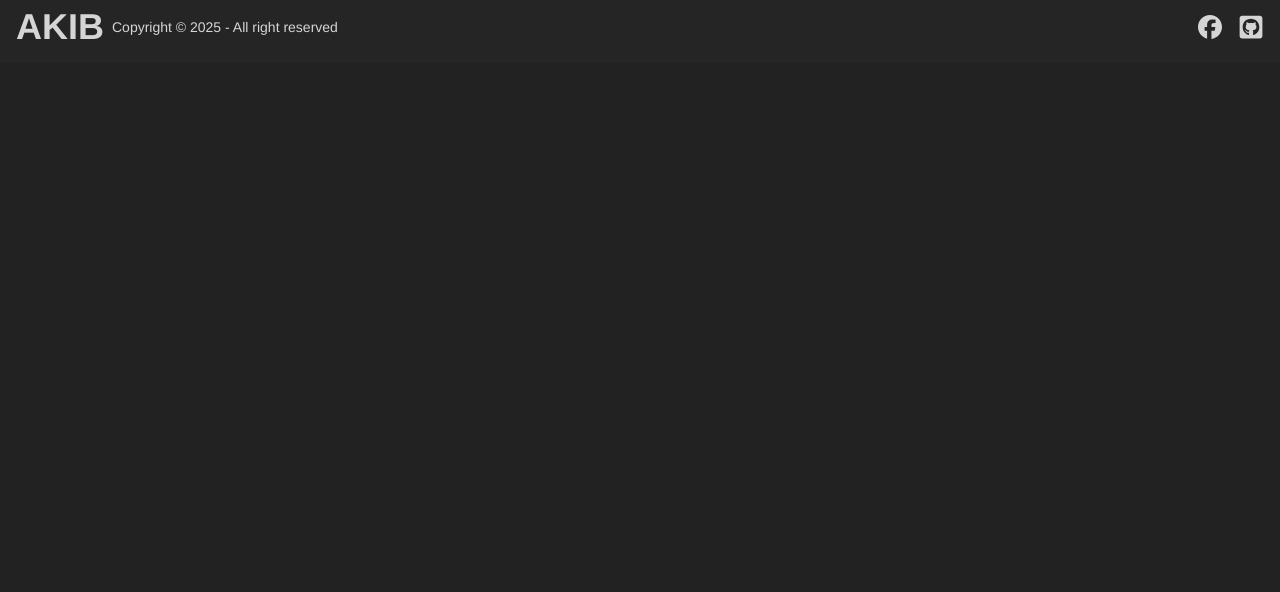
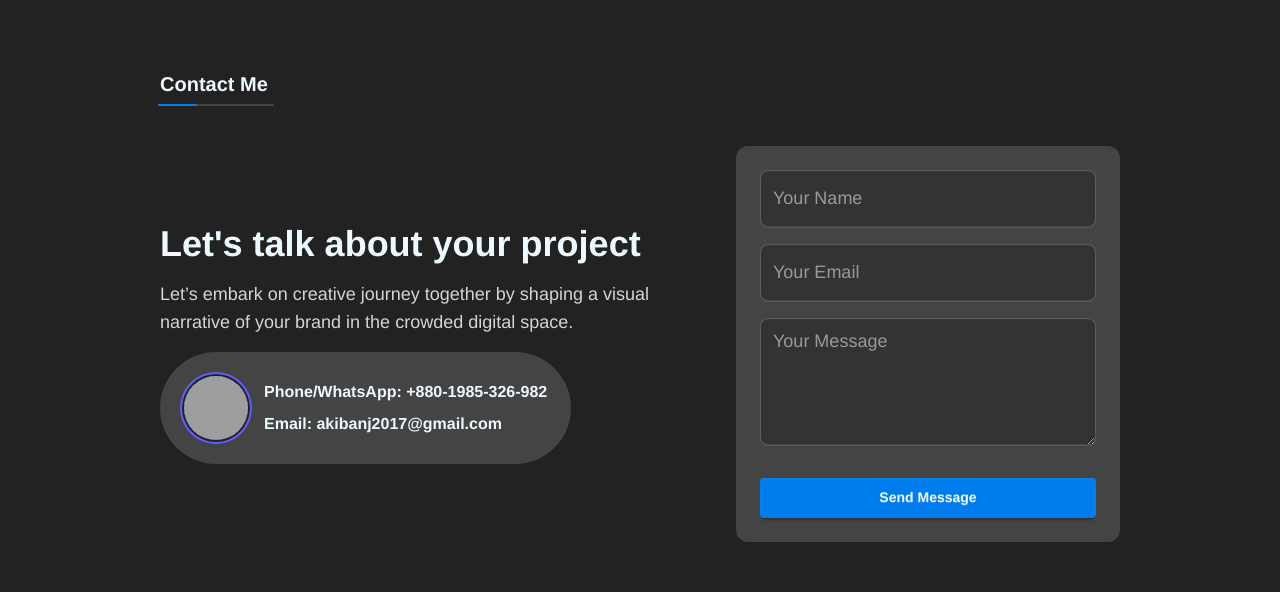
Before and after one commit to Akib-dev1/Professional-Portfolio, a React (Vite) app: page / in a window 1280 px wide. Shown: the part 2966-3558 px from the top of the page. Before the commit the page ends 3029 px from the top, so only its background shows below. Built offline with nearby package versions, Linux system fonts and the light colour scheme; grey boxes are pictures that could not be loaded.

Commit message:
Contact Me Done

```diff
--- a/src/Routes/Home.jsx
+++ b/src/Routes/Home.jsx
@@ -5,6 +5,7 @@ import { FaGithubSquare } from "react-icons/fa";
 import { FaFacebook } from "react-icons/fa6";
 import Education from "../Sections/Education";
 import Projects from "../Sections/Projects";
+import Contact from "../Sections/Contact";
 
 const Home = ({projects}) => {
   return (
@@ -52,6 +53,9 @@ const Home = ({projects}) => {
       <section className="md:w-9/12 w-11/12 mx-auto py-10 md:py-20">
         <Projects projects={projects} />
       </section>
+      <section className="md:w-9/12 w-11/12 mx-auto py-10 md:py-20">
+        <Contact />
+      </section>
     </>
   );
 };
--- /dev/null
+++ b/src/Sections/Contact.jsx
@@ -0,0 +1,66 @@
+import React from "react";
+
+const Contact = () => {
+  return (
+    <div>
+      <h1 className="font-bold text-xl mb-1.5">Contact Me</h1>
+      <div className="h-0.5 w-29 -translate-x-0.5 rounded-full bg-[#444444] mb-4">
+        <div className="w-1/3 rounded-full bg-[#007CED] h-full"></div>
+      </div>
+      <div className="flex mt-10 flex-col md:flex-row gap-4 md:gap-10 items-center justify-center">
+        <div className="">
+          <p className="font-bold text-4xl">Let's talk about your project</p>
+          <p className="text-lg text-[#D5D5D5] mt-4 max-w-xl">
+            Let’s embark on creative journey together by shaping a visual
+            narrative of your brand in the crowded digital space.
+          </p>
+          <div className="flex items-center justify-center md:justify-start">
+            <div className="p-6 w-fit bg-[#444444] rounded-lg lg:rounded-full mt-4">
+              <div className="flex max-lg:flex-col items-center gap-4">
+                <div className="avatar">
+                  <div className="ring-primary ring-offset-base-100 max-w-16 rounded-full ring-2 ring-offset-2">
+                    <img src="https://i.ibb.co/7x9LmPqb/image.png" />
+                  </div>
+                </div>
+                <div className="">
+                  <p className="font-semibold max-xl:text-sm mb-2">
+                    Phone/WhatsApp: +880-1985-326-982
+                  </p>
+                  <p className="font-semibold max-xl:text-sm">
+                    Email: akibanj2017@gmail.com
+                  </p>
+                </div>
+              </div>
+            </div>
+          </div>
+        </div>
+        <div className="rounded-xl bg-[#444444] max-sm:w-full p-6 md:min-w-96">
+          <form className="flex flex-col gap-4">
+            <input
+              type="text"
+              placeholder="Your Name"
+              className="input py-7 input-bordered text-lg rounded-lg w-full bg-[#333333] text-white"
+            />
+            <input
+              type="email"
+              placeholder="Your Email"
+              className="input py-7 input-bordered text-lg rounded-lg w-full bg-[#333333] text-white"
+            />
+            <textarea
+              placeholder="Your Message"
+              className="textarea min-h-32 textarea-bordered text-lg rounded-lg w-full bg-[#333333] text-white"
+            ></textarea>
+            <button
+              type="submit"
+              className="btn bg-[#007CED] border-none w-full mt-4"
+            >
+              Send Message
+            </button>
+          </form>
+        </div>
+      </div>
+    </div>
+  );
+};
+
+export default Contact;
```
